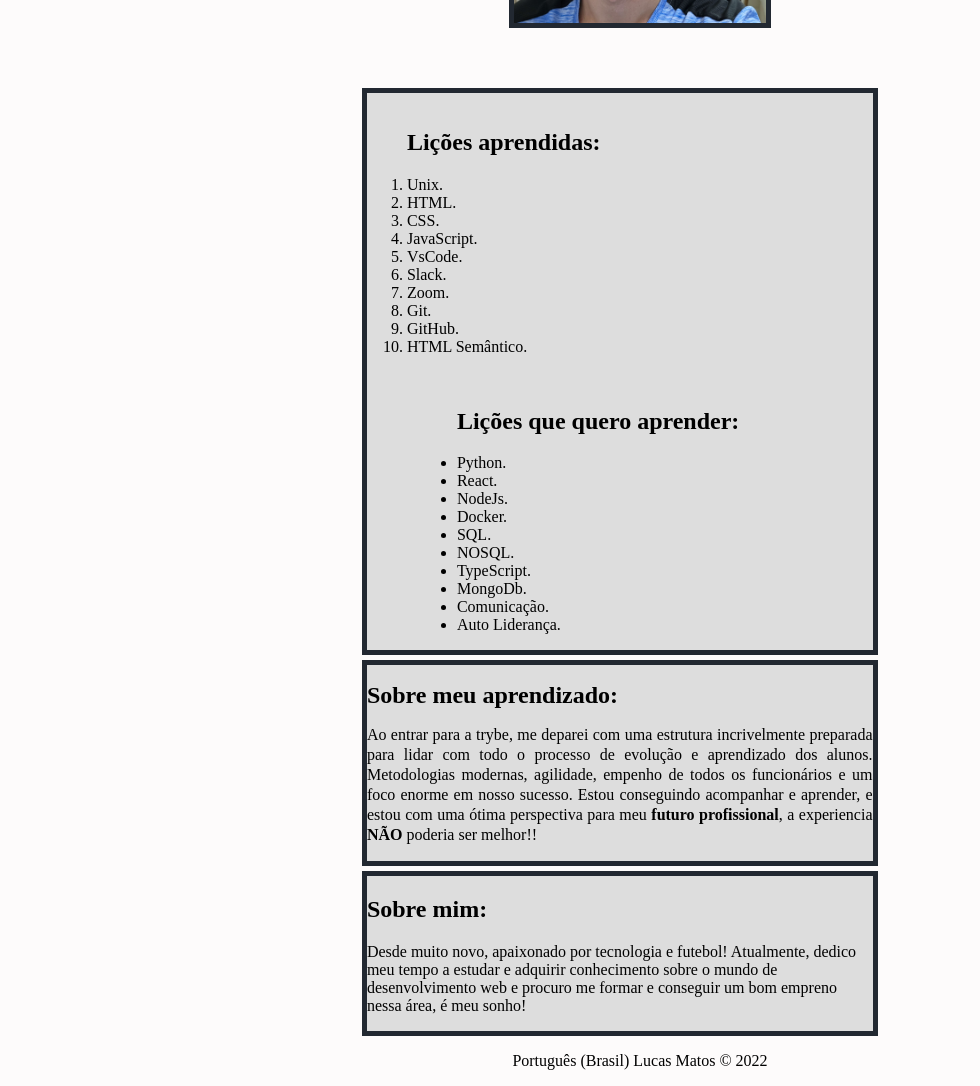
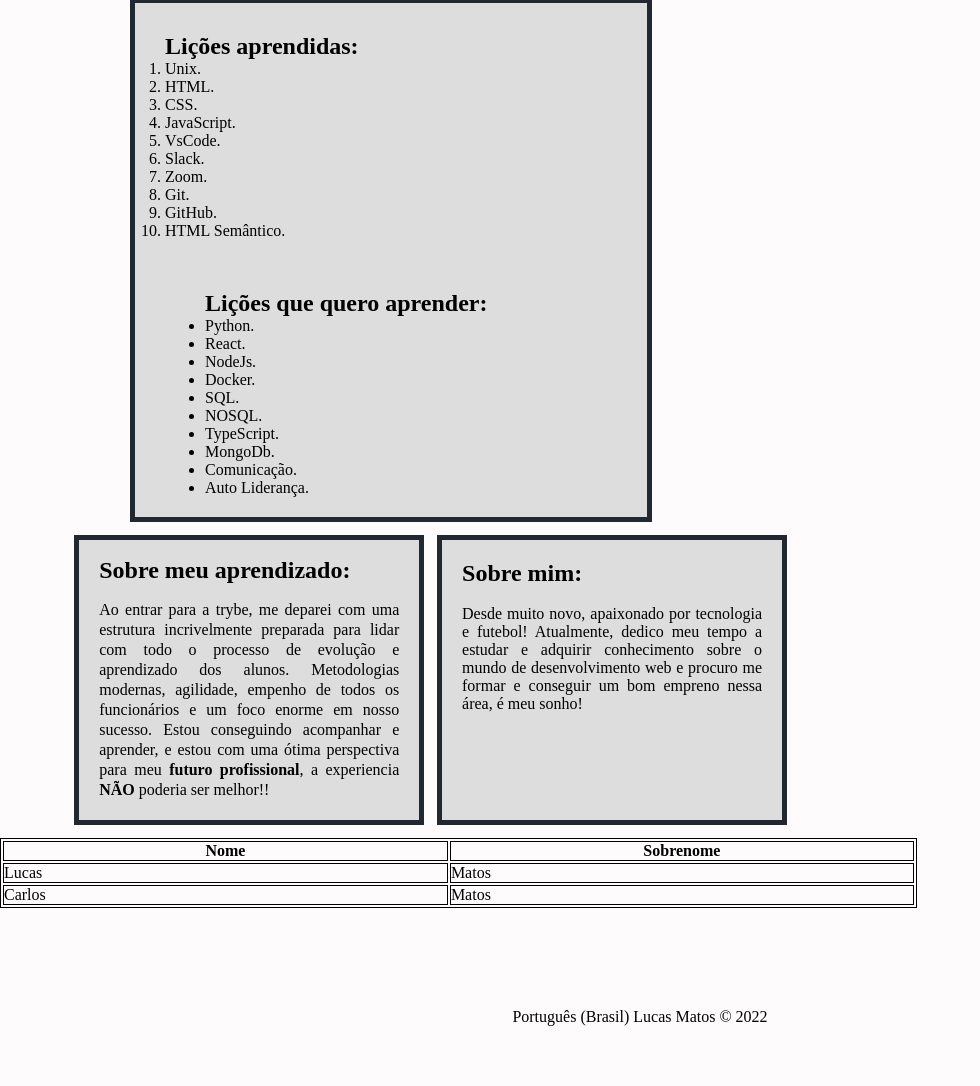
Before and after one commit to lucaslmatos/lessons-learned-p1, a website: page index.html in a window 1280 px wide. Shown: the part 478-1564 px from the top of the page, without its empty margins (0-980 px from the left). After the commit the page ends 1504 px from the top, so only its background shows below. Drawn offline with Linux system fonts and the light colour scheme.

Commit message:
C11 todos os requisitos prontos

```diff
--- a/index.html
+++ b/index.html
@@ -10,14 +10,14 @@
 <body>
     <header id="cabecalho">
         <h1 id="titulo">Lessons Learned! - Trybe Project - 01</h1>
-    </header>
-    <main>
         <ol id="lista-navegar">
             <li class="nav">Home</li>
             <li class="nav">Login</li>
             <li class="nav">Search</li>
-            <li class="nav"><a href="https://github.com/lucaslmatos" target="blanck">GitHubPage</a></li>
+            <li class="nav"><a href="https://github.com/lucaslmatos" target="_blank">GitHubPage</a></li>
         </ol>
+    </header>
+    <main>
         <img id="minha_foto" src="images/minha_foto.jpg" alt="Foto do autor">
         <section id="listas">
             <ol id="licoes_aprendidas">
@@ -47,15 +47,33 @@
                 <li>Auto Liderança.</li>
             </ul>
         </section>
-        <article>
+    </main>
+    <section class="divisor">
+        <article class="lado-esquerdo">
             <h2>Sobre meu aprendizado:</h2>
+            <br>
             <p>Ao entrar para a trybe, me deparei com uma estrutura incrivelmente preparada para lidar com todo o processo de evolução e aprendizado dos alunos. Metodologias modernas, agilidade, empenho de todos os funcionários e um foco enorme em nosso sucesso. Estou conseguindo acompanhar e aprender, e estou com uma ótima perspectiva para meu <strong>futuro profissional</strong>, a experiencia <strong>NÃO</strong> poderia ser melhor!!</p>
         </article>
-    </main>
-    <aside>
-        <h2>Sobre mim:</h2>
-        <p>Desde muito novo, apaixonado por tecnologia e futebol! Atualmente, dedico meu tempo a estudar e adquirir conhecimento sobre o mundo de desenvolvimento web e procuro me formar e conseguir um bom empreno nessa área, é meu sonho!</p>
-    </aside>
+        <aside class="lado-direito">
+            <h2>Sobre mim:</h2>
+            <br>
+            <p>Desde muito novo, apaixonado por tecnologia e futebol! Atualmente, dedico meu tempo a estudar e adquirir conhecimento sobre o mundo de desenvolvimento web e procuro me formar e conseguir um bom empreno nessa área, é meu sonho!</p>
+        </aside>
+    </section>
+    <table>
+        <tr>
+            <th>Nome</th>
+            <th>Sobrenome</th>
+        </tr>
+        <tr>
+            <td>Lucas</td>
+            <td>Matos</td>
+        </tr>
+        <tr>
+            <td>Carlos</td>
+            <td>Matos</td>
+        </tr>
+    </table>
     <footer id="rodape">
         <p>Português (Brasil) Lucas Matos © 2022</p>
     </footer>
--- a/style.css
+++ b/style.css
@@ -1,12 +1,17 @@
+* {
+  padding: 0;
+  margin: 0;
+}
+
 body {
   background-color: rgb(253, 251, 251);
 }
 
 #cabecalho {
-  background-color: rgb(34, 40, 49);
-  position: absolute;
-  width: 99%;
+  position: fixed;
   top: 0;
+  margin-left: 5px;
+  width: max-content;
 }
 
 #titulo {
@@ -19,13 +24,13 @@ body {
   color: rgb(34, 40, 49);
   font-family: Courier, monospace;
   font-weight: 200;
+  text-align: center;
 }
 
 #minha_foto {
   display: block;
   max-width: 20%;
-  margin-left: auto;
-  margin-right: auto;
+  margin-left: 285.76px;
   margin-top: 150px;
   background-color: rgb(34, 40, 49);
   padding: 5px;
@@ -34,12 +39,11 @@ body {
 #lista-navegar {
   background-color: rgb(240, 84, 84);
   padding: 5px;
-  margin-top: 50px;
   margin-bottom: 0;
   border-left: 5px solid rgb(34, 40, 49);
   border-right: 5px solid rgb(34, 40, 49);
   border-bottom: 5px solid rgb(34, 40, 49);
-  width: 98.75%;
+  width: 897.86px;
 }
 
 .nav {
@@ -50,39 +54,63 @@ body {
 
 #licoes_aprendidas {
   display: inline-block;
+  padding: 30px;
 }
 
 #licoes_a_aprender {
   display: inline-block;
   margin-left: 50px;
+  padding: 20px;
 }
 
 #listas {
   background-color: rgb(221, 221, 221);
   border: 5px solid rgb(34, 40, 49);
   max-width: 40%;
-  margin-left: 28%;
+  margin-left: 130px;
   margin-top: 60px;
 }
 
 #rodape {
   text-align: center;
+  margin-top: 100px;
 }
 
 article {
   background-color: rgb(221, 221, 221);
   border: 5px solid rgb(34, 40, 49);
-  max-width: 40%;
-  margin-left: 28%;
-  margin-top: 5px;
+  max-width: 300px;
+  margin-left: 5.8%;
+  margin-top: 1%;
   text-align: justify;
   line-height: 20px;
+  padding: 20px;
+  display: inline-block;
 }
 
 aside {
   background-color: rgb(221, 221, 221);
   border: 5px solid rgb(34, 40, 49);
-  max-width: 40%;
-  margin-left: 28%;
-  margin-top: 5px;
+  max-width: 300px;
+  height: 240px;
+  margin-left: 1%;
+  margin-top: 1%;
+  display: inline-block;
+  text-align: justify;
+  padding: 20px;
 }
+
+.divisor {
+  display: flex;
+  flex-direction: row;
+}
+
+main {
+  width: 917.86
+}
+
+table, th, td {
+  border: 1px solid;
+  margin-top: 1%;
+  width: 916.87px;
+}
```
